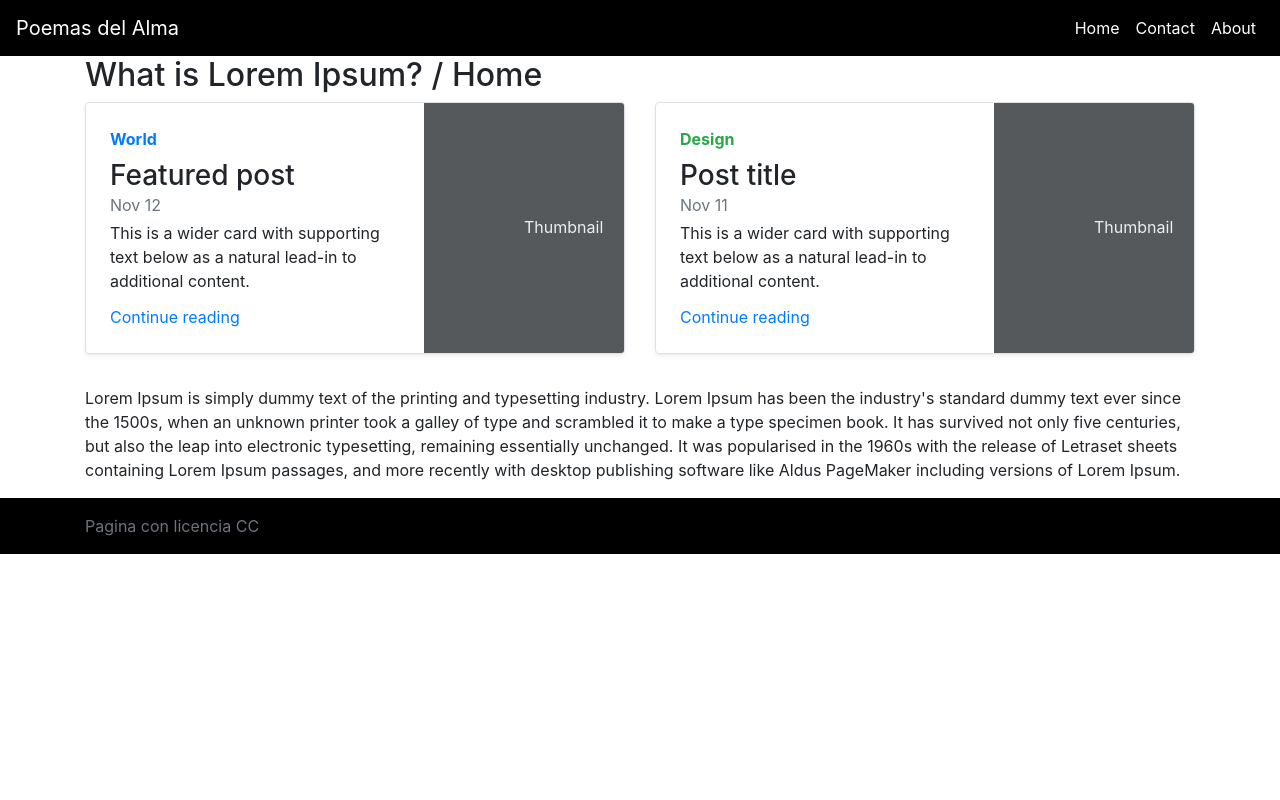
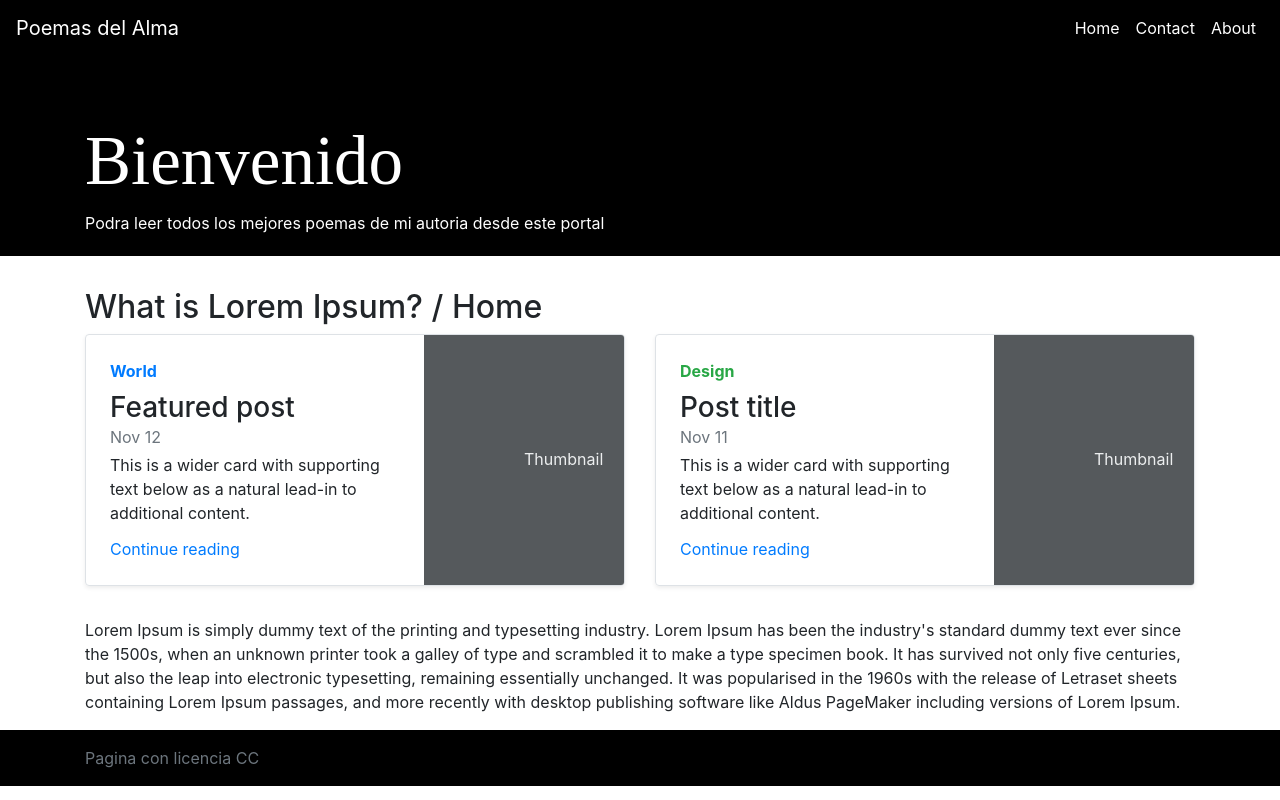
Before and after one commit to AlejandrinoSilva/FirstBlogs, a React (Create React App) app: page / in a window 1280 px wide. Built offline with nearby package versions, Linux system fonts and the light colour scheme.

Commit message:
Se agrego jumbutron

```diff
--- a/src/App.js
+++ b/src/App.js
@@ -1,8 +1,5 @@
 import React, { Fragment, Component } from 'react';
-import { BrowserRouter as Router, Route, Switch } from 'react-router-dom';
-import logo from './logo.svg';
-import './App.css';
-import { Nav, Navbar, Container } from 'react-bootstrap';
+import { Nav, Navbar, Container, Jumbotron as Jumbo } from 'react-bootstrap';
 import styled from 'styled-components';
 
 const StylesNav = styled.div`
@@ -34,6 +31,31 @@ const StylesHome = styled.div`
     }
 
 `;
+const StylesJum = styled.div`
+    .jumbo {
+        background-color: #000;
+        color: #fff;
+        height: 200px;
+        position: relative;
+        z-index: -2;
+    }
+
+    .overlay {
+        background-color: #000;
+        opacity: 0.6;
+        position: absolute;
+        top: 0;
+        left: 0;
+        bottom: 0;
+        right: 0;
+        z-index: -1;
+    }
+
+    .tit {
+        font-family: 'EB Garamond', serif;
+        font-size: 69px;
+    }
+`;
 
 class App extends Component {
   render() {
@@ -52,6 +74,16 @@ class App extends Component {
             </Navbar.Collapse>
           </Navbar>
         </StylesNav>
+
+        <StylesJum>
+          <Jumbo fluid className="jumbo">
+            <div className="overlay"></div>
+            <Container>
+              <h1 className="tit">Bienvenido</h1>
+              <p>Podra leer todos los mejores poemas de mi autoria desde este portal</p>
+            </Container>
+          </Jumbo>
+        </StylesJum>
 
         <Container>
           <StylesHome>
```
Also changed, not shown: 18 other files (tests, documents, lock files or other folders).
